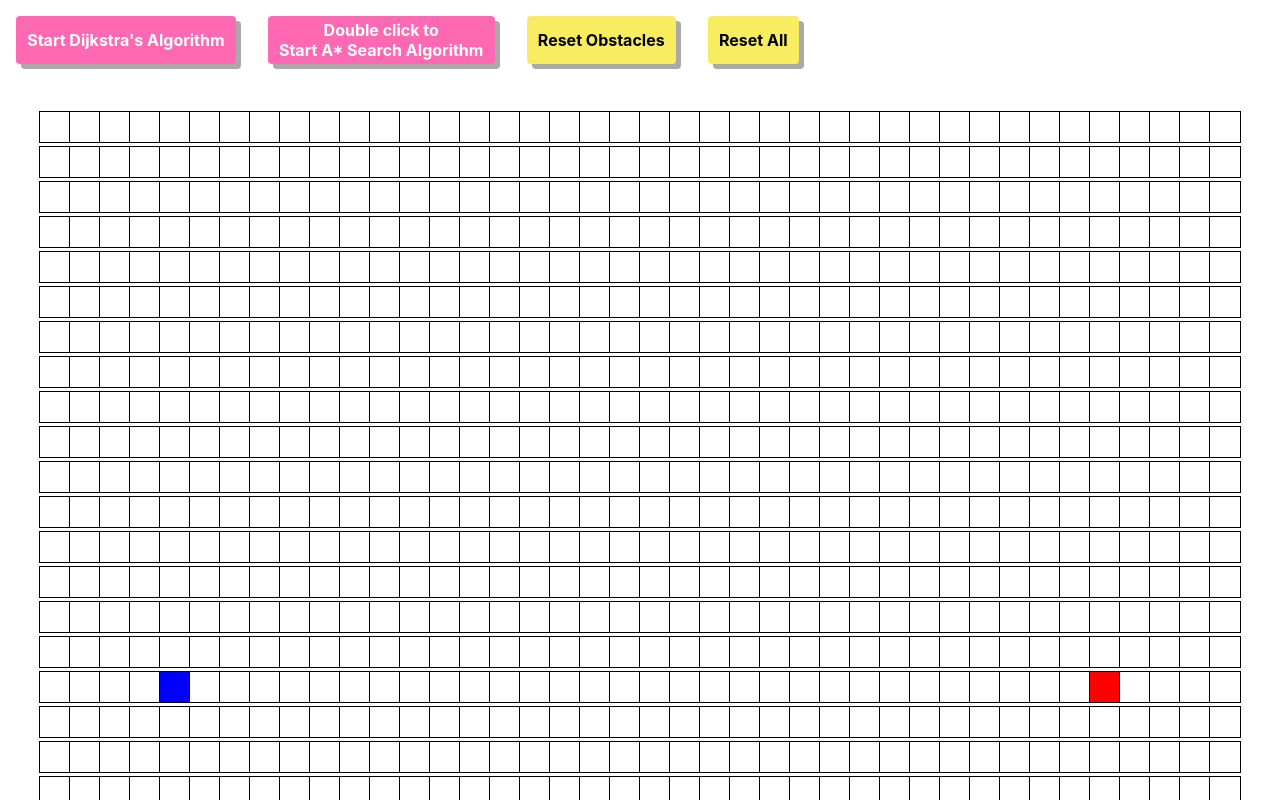
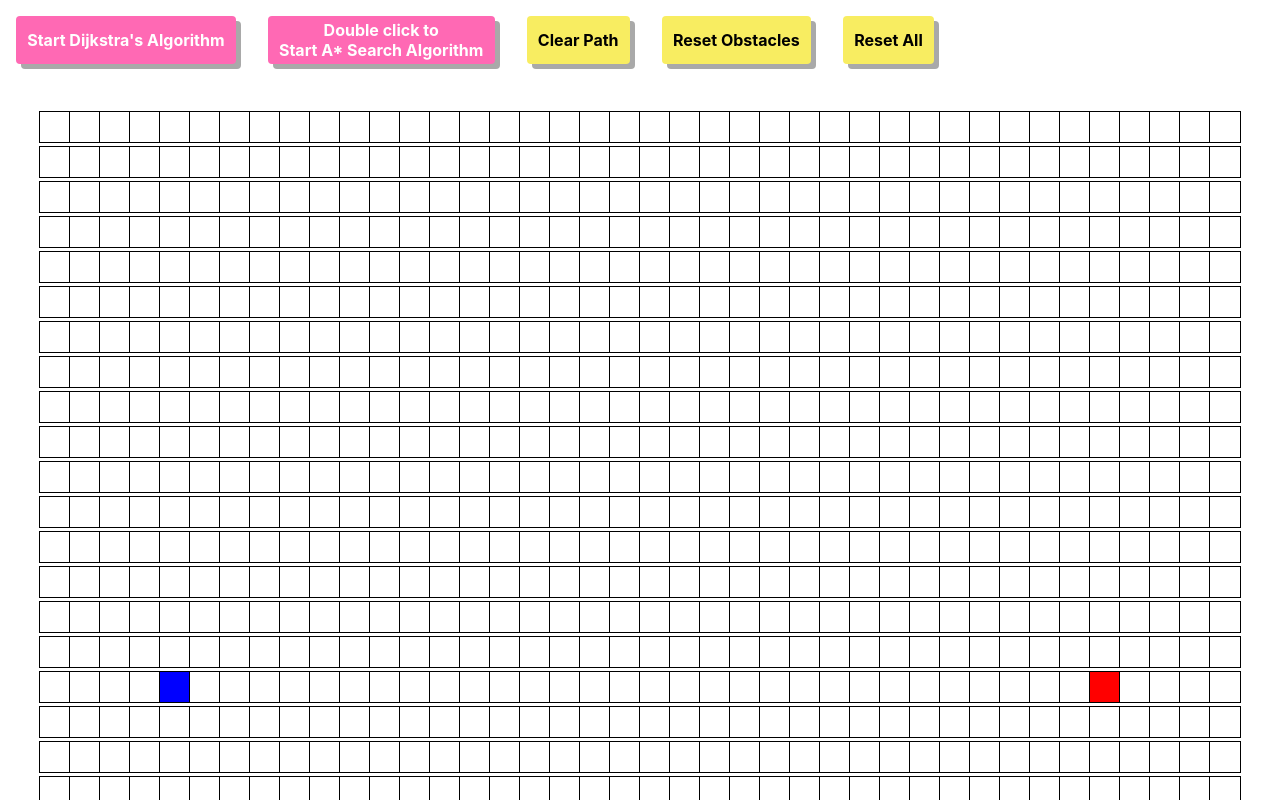
Before and after one commit to nguyendinhhh/pathfinder, a React (Create React App) app: page / in a window 1280 px wide. Shown: the top 800 px of the page. Built offline with nearby package versions, Linux system fonts and the light colour scheme.

Commit message:
added clear path button

```diff
--- a/src/components/NavBar.js
+++ b/src/components/NavBar.js
@@ -2,7 +2,7 @@ import React from "react";
 import { css } from "@emotion/css";
 import theme from "../theme";
 
-export const NavBar = ({ aStar, resetAll, resetObstacles, dijkstras }) => {
+export const NavBar = ({ clearPath, aStar, resetAll, resetObstacles, dijkstras }) => {
 	return (
 		<>
 			<div
@@ -17,7 +17,7 @@ export const NavBar = ({ aStar, resetAll, resetObstacles, dijkstras }) => {
 					className={css`
 						${theme.algoButton}
 					`}
-                    onClick={dijkstras}
+					onClick={dijkstras}
 				>
 					Start Dijkstra's Algorithm
 				</div>
@@ -35,7 +35,15 @@ export const NavBar = ({ aStar, resetAll, resetObstacles, dijkstras }) => {
 					className={css`
 						${theme.ultilityButton}
 					`}
-                    onClick={resetObstacles}
+					onClick={clearPath}
+				>
+					Clear Path
+				</div>
+				<div
+					className={css`
+						${theme.ultilityButton}
+					`}
+					onClick={resetObstacles}
 				>
 					Reset Obstacles
 				</div>
--- a/src/components/Visualizer.js
+++ b/src/components/Visualizer.js
@@ -149,7 +149,19 @@ export const Visualizer = () => {
 				}
 			}
 		}
-	};
+    };
+
+    const clearPath = () => {
+        const newGrid = grid.map((row) => (
+            row.map(node => ({
+                ...node,
+                isChecked: false,
+                inPath: false,
+            }))
+        ))
+        setGrid(newGrid)
+        goalReached = false;
+    }
 
 	const resetAll = () => {
 		setStartNodePos(startNodeLocation);
@@ -165,7 +177,8 @@ export const Visualizer = () => {
 
 	return (
 		<>
-			<NavBar
+            <NavBar
+                clearPath={clearPath}
 				resetAll={resetAll}
                 aStar={aStarAlgorithm}
                 dijkstras={dijkstraSAlgorithm}
```
